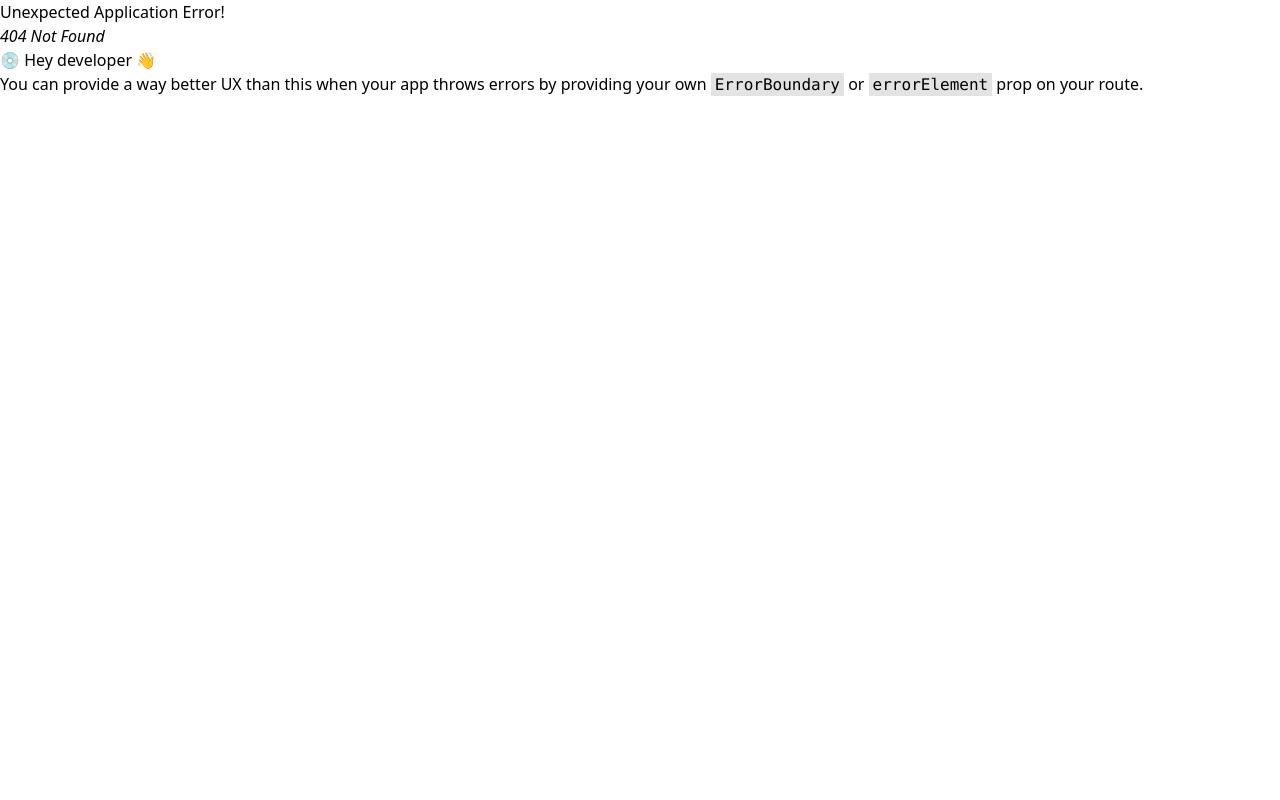
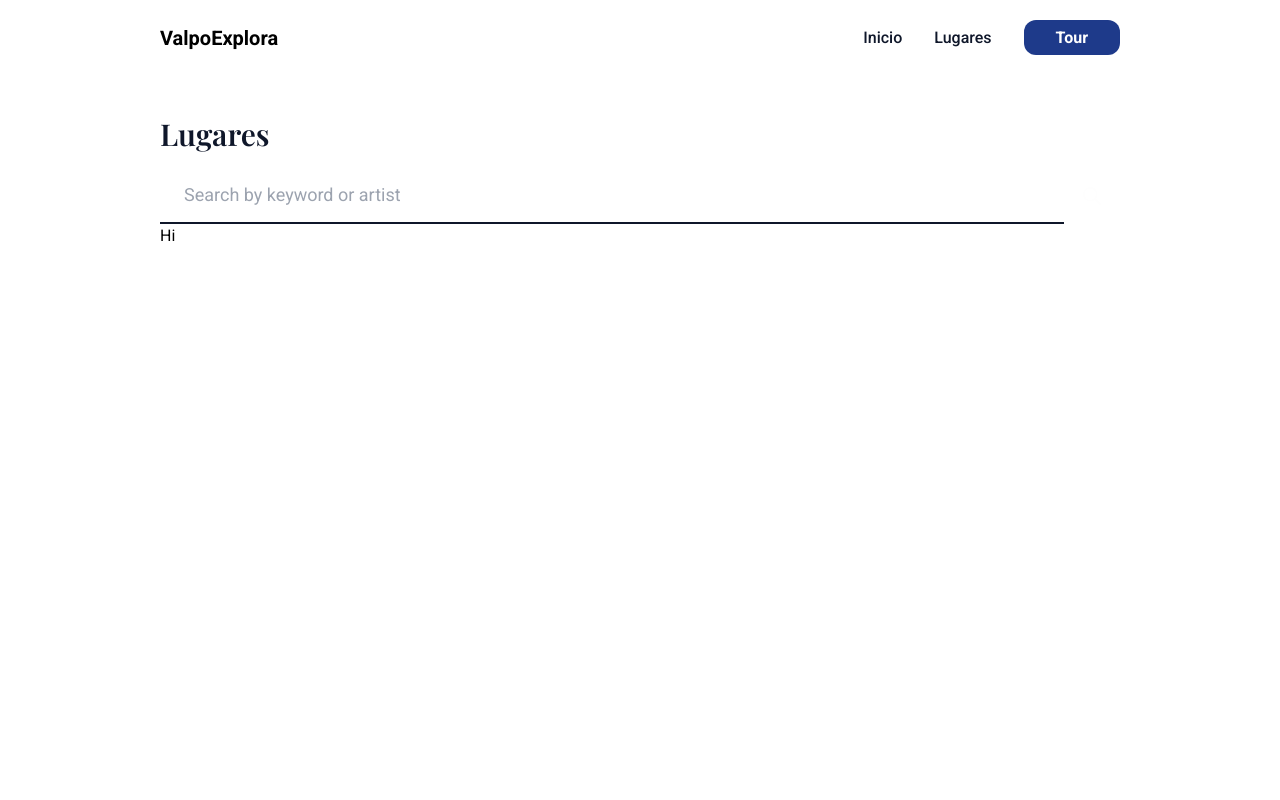
Before and after one commit to martinvasquez1/valpo-explora-client, a React (Vite) app: page /lugares in a window 1280 px wide. Before the commit this address had no page. Shown: the top 800 px of the page. Built offline with nearby package versions, Linux system fonts and the light colour scheme; a web font is replaced by a local one.

Commit message:
Add places page and search bar

```diff
--- a/src/Router.jsx
+++ b/src/Router.jsx
@@ -2,13 +2,17 @@ import { createBrowserRouter, RouterProvider } from 'react-router-dom';
 
 import Layout from './components/Layout.jsx';
 import Home from './components/Home.jsx';
+import Lugares from './components/Lugares.jsx';
 
 export default function Router() {
   const router = createBrowserRouter([
     {
       path: '/',
       element: <Layout />,
-      children: [{ index: true, element: <Home /> }],
+      children: [
+        { index: true, element: <Home /> },
+        { path: 'lugares', element: <Lugares /> },
+      ],
     },
   ]);
 
--- a/src/components/DesktopNav.jsx
+++ b/src/components/DesktopNav.jsx
@@ -1,3 +1,5 @@
+import { Link } from 'react-router-dom';
+
 export default function DesktopNav() {
   return (
     <nav className="hidden sm:block">
@@ -8,9 +10,9 @@ export default function DesktopNav() {
           </a>
         </li>
         <li>
-          <a href="#" className="font-medium">
+          <Link to="/lugares" className="font-medium">
             Lugares
-          </a>
+          </Link>
         </li>
         <li>
           <a
--- /dev/null
+++ b/src/components/Lugares.jsx
@@ -0,0 +1,28 @@
+import { useState } from 'react';
+
+import SearchBar from './SearchBar';
+
+export default function Lugares() {
+  const [query, setQuery] = useState('');
+  const [text, setText] = useState('');
+
+  function search(e) {
+    e.preventDefault();
+    setQuery(text);
+  }
+
+  return (
+    <div className="min-h-screen">
+      <div className="mx-auto max-w-5xl px-8 py-10">
+        <h1 className="font-playfair text-3xl font-semibold text-slate-900">
+          Lugares
+        </h1>
+        <form onSubmit={search}>
+          <SearchBar setText={setText} />
+          {/*<Activities />*/}
+          <button type="submit">Hi</button>
+        </form>
+      </div>
+    </div>
+  );
+}
--- /dev/null
+++ b/src/components/SearchBar.jsx
@@ -0,0 +1,28 @@
+import Button from './Button';
+import { IconContext } from 'react-icons';
+import { IoIosSearch } from 'react-icons/io';
+
+export default function SearchBar({ setText }) {
+  return (
+    <div className="mt-4 flex">
+      <input
+        type="text"
+        name="query"
+        placeholder="Search by keyword or artist"
+        className="w-full border-b-2 border-slate-900 px-6 py-3 text-lg text-slate-700 focus:border-0"
+        onChange={(e) => setText(e.target.value)}
+      />
+      <div>
+        <Button
+          type="submit"
+          variant="ghost"
+          className="flex aspect-square items-center justify-center px-4"
+        >
+          <IconContext.Provider value={{ size: '1.5em', color: 'fefefe' }}>
+            <IoIosSearch />
+          </IconContext.Provider>
+        </Button>
+      </div>
+    </div>
+  );
+}
```
